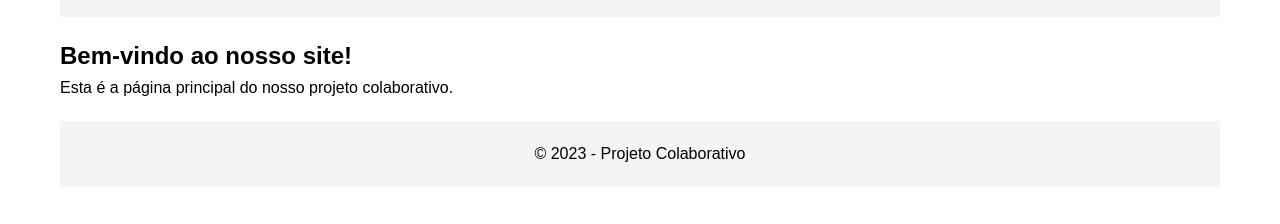
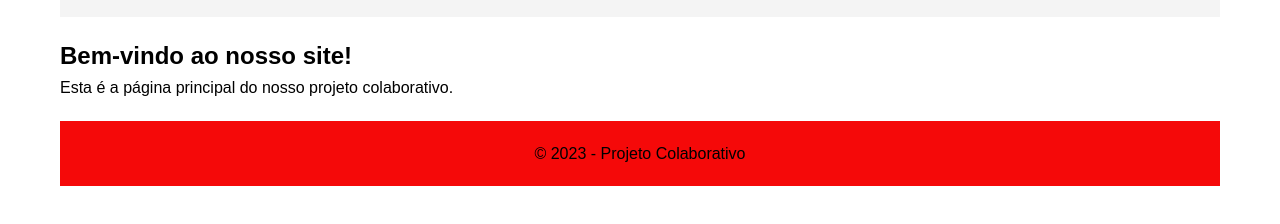
Before and after one commit to mig-2505/site, a plain HTML site: page index.html in a window 1280 px wide. Shown: the part 120-344 px from the top of the page. Drawn offline with Linux system fonts and the light colour scheme.

Commit message:
mudança de cor

```diff
--- a/css/style.css
+++ b/css/style.css
@@ -37,7 +37,7 @@ nav ul li a:hover {
 }
 
 footer {
-    background-color: #f4f4f4;
+    background-color: #f50909;
     padding: 20px;
     margin-top: 20px;
     text-align: center;
```
